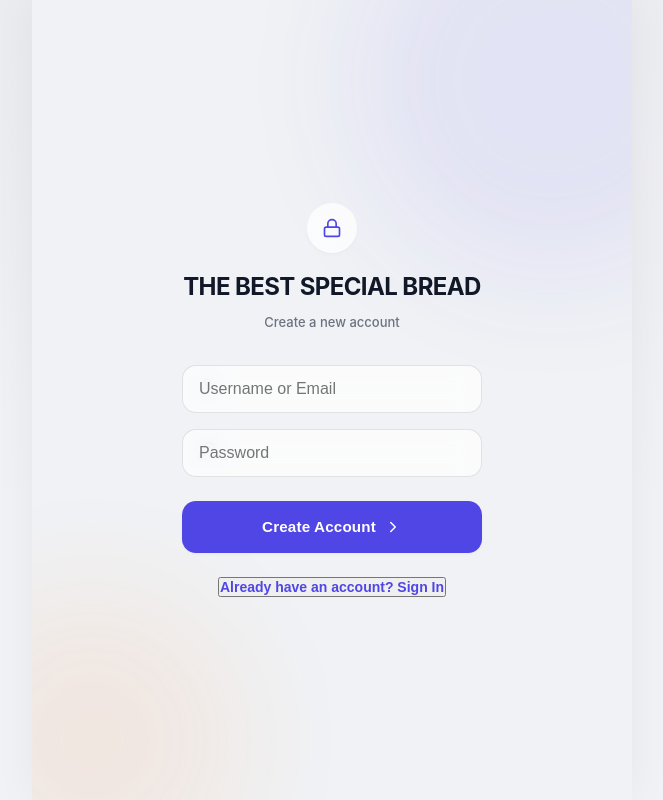
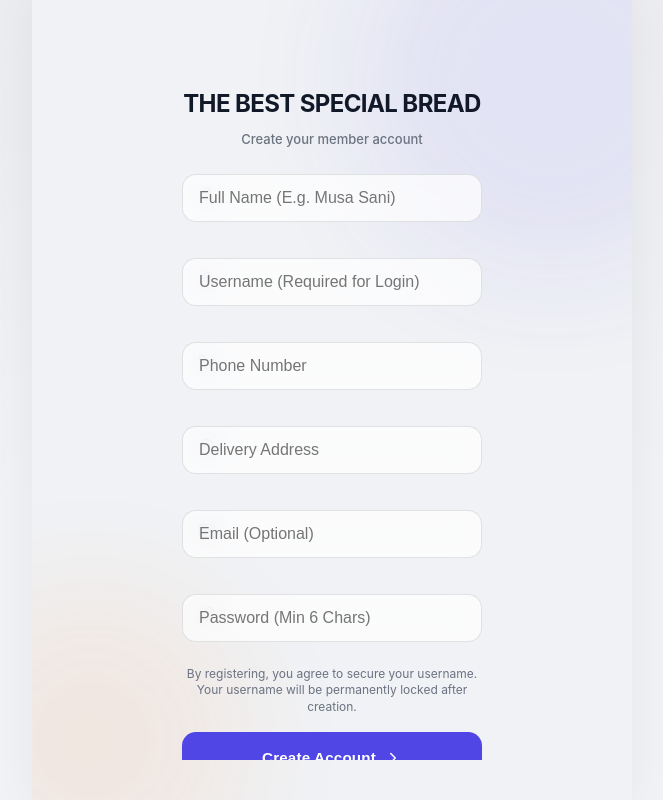
Before and after one commit to muhammadsaniishaq/bread, a React (Vite) app: page /login in a window 1280 px wide. Both pictures are taken after a click on the button "Need an account? Sign Up". Shown: the whole page, without its empty margins (308-971 px from the left). Built offline with nearby package versions, Linux system fonts and the light colour scheme.

Commit message:
Customer Phase 12: Registration Suite and UI Fixes

```diff
--- a/src/components/DigitalIdCard.tsx
+++ b/src/components/DigitalIdCard.tsx
@@ -65,7 +65,7 @@ export const DigitalIdCard: React.FC<IdCardProps> = ({ isOpen, onClose, customer
                      <img src={customer.image} style={{ width: '100%', height: '100%', borderRadius: '50%', objectFit: 'cover' }} alt="Profile" />
                    ) : (
                      <div style={{ width: '100%', height: '100%', borderRadius: '50%', background: 'linear-gradient(135deg, #4f46e5, #818cf8)', display: 'flex', alignItems: 'center', justifyContent: 'center', color: '#fff', fontSize: '32px', fontWeight: 900 }}>
-                        {(profile?.full_name || customer.name).charAt(0)}
+                        {(profile?.full_name || customer?.name || 'V').charAt(0)}
                      </div>
                    )}
                 </div>
@@ -82,14 +82,14 @@ export const DigitalIdCard: React.FC<IdCardProps> = ({ isOpen, onClose, customer
                 <div style={{ background: '#f8fafc', padding: '16px', borderRadius: '20px', display: 'flex', alignItems: 'center', justifyContent: 'space-between', border: '1px solid rgba(0,0,0,0.04)' }}>
                    <div style={{ textAlign: 'left' }}>
                       <div style={{ fontSize: '9px', fontWeight: 800, color: '#94a3b8', textTransform: 'uppercase', letterSpacing: '0.05em', marginBottom: '4px' }}>Member ID</div>
-                      <div style={{ fontSize: '13px', fontWeight: 900, color: '#1e293b', fontFamily: 'monospace' }}>#{customer.id.substring(0,8).toUpperCase()}</div>
+                      <div style={{ fontSize: '13px', fontWeight: 900, color: '#1e293b', fontFamily: 'monospace' }}>#{(customer?.id || 'VIP0000').substring(0,8).toUpperCase()}</div>
 
                       <div style={{ fontSize: '9px', fontWeight: 800, color: '#94a3b8', textTransform: 'uppercase', letterSpacing: '0.05em', marginTop: '12px', marginBottom: '4px' }}>Joined</div>
                       <div style={{ fontSize: '12px', fontWeight: 800, color: '#1e293b' }}>{new Date(profile?.created_at || Date.now()).toLocaleDateString()}</div>
                    </div>
 
                    <div style={{ padding: '8px', background: '#fff', borderRadius: '12px', boxShadow: '0 4px 10px rgba(0,0,0,0.02)' }}>
-                      <QRCode value={customer.id} size={64} level="L" />
+                      <QRCode value={customer?.id || '0000'} size={64} level="L" />
                    </div>
                 </div>
              </div>
--- a/src/pages/Login.tsx
+++ b/src/pages/Login.tsx
@@ -3,8 +3,8 @@ import { useNavigate } from 'react-router-dom';
 import { useAuth } from '../store/AuthContext';
 import { useAppContext } from '../store/AppContext';
 import { supabase } from '../lib/supabase';
-import { motion } from 'framer-motion';
-import { Lock, User, KeyRound, ChevronRight, UserPlus } from 'lucide-react';
+import { motion, AnimatePresence } from 'framer-motion';
+import { Lock, User, KeyRound, ChevronRight, UserPlus, Mail, Phone, MapPin } from 'lucide-react';
 import './Login.css';
 
 export const Login: React.FC = () => {
@@ -13,11 +13,21 @@ export const Login: React.FC = () => {
   const navigate = useNavigate();
 
   const [isLogin, setIsLogin] = useState(true);
+
+  // LOGIN STATE
   const [loginId, setLoginId] = useState(''); // Handles both username and email
+
+  // REGISTRATION STATE
+  const [regFullName, setRegFullName] = useState('');
+  const [regUsername, setRegUsername] = useState('');
+  const [regPhone, setRegPhone] = useState('');
+  const [regEmail, setRegEmail] = useState('');
+  const [regAddress, setRegAddress] = useState('');
+
+  // SHARED STATE
   const [password, setPassword] = useState('');
   const [errorMsg, setErrorMsg] = useState('');
   const [loading, setLoading] = useState(false);
-  const [needsConfirmation, setNeedsConfirmation] = useState(false);
 
   useEffect(() => {
     if (user) {
@@ -39,28 +49,31 @@ export const Login: React.FC = () => {
     setErrorMsg('');
     setLoading(true);
 
-    const finalEmail = getFormattedIdentity(loginId);
-
     try {
       if (isLogin) {
+        const finalEmail = getFormattedIdentity(loginId);
         const { error } = await supabase.auth.signInWithPassword({ email: finalEmail, password });
-        if (error) {
-          if (error.message.toLowerCase().includes('email not confirmed')) {
-            setNeedsConfirmation(true);
-          }
-          throw error;
-        }
+        if (error) throw error;
       } else {
         // Sign Up Flow
-        let metadata: any = { role: 'CUSTOMER' };
-
-        // If they used a username alias, we can optionally save their username explicitly
-        if (!loginId.includes('@')) {
-           metadata.username = loginId.trim().toLowerCase().replace(/\s+/g, '');
+        if (!regUsername || !regFullName || !password) {
+           throw new Error("Please fill in all required fields.");
         }
 
+        const usernameFormatted = regUsername.trim().toLowerCase().replace(/\s+/g, '');
+        const finalAuthEmail = `${usernameFormatted}@hub.local`;
+
+        const metadata = {
+           role: 'CUSTOMER',
+           full_name: regFullName,
+           username: usernameFormatted,
+           contact_email: regEmail,
+           phone: regPhone,
+           location: regAddress
+        };
+
         const { error } = await supabase.auth.signUp({
-          email: finalEmail,
+          email: finalAuthEmail,
           password,
           options: { data: metadata }
         });
@@ -81,7 +94,7 @@ export const Login: React.FC = () => {
   };
 
   return (
-    <div className="login-container flex flex-col items-center justify-center">
+    <div className="login-container flex flex-col items-center justify-center" style={{ padding: '20px' }}>
       <div className="login-bg-shape shape-top-right"></div>
       <div className="login-bg-shape shape-bottom-left"></div>
 
@@ -89,6 +102,7 @@ export const Login: React.FC = () => {
         initial={{ opacity: 0, y: 20 }}
         animate={{ opacity: 1, y: 0 }}
         className="login-content w-full flex flex-col items-center z-10"
+        style={{ maxWidth: '400px', padding: '30px 24px', maxHeight: '90vh', overflowY: 'auto' }}
       >
         <motion.div
           initial={{ scale: 0 }}
@@ -106,45 +120,62 @@ export const Login: React.FC = () => {
         <h1 className="text-center mb-2 login-title" style={{color: 'var(--text-primary)'}}>
           {appSettings?.companyName || 'BAKERY HUB'}
         </h1>
-        <p className="text-center text-secondary mb-8 font-medium" style={{ fontSize: '13px' }}>
-          {isLogin ? 'Sign in with Username or Email' : 'Create a new account'}
+        <p className="text-center text-secondary mb-6 font-medium" style={{ fontSize: '13px' }}>
+          {isLogin ? 'Sign in with Username or Email' : 'Create your member account'}
         </p>
 
         <form onSubmit={handleSubmit} className="login-form w-full">
-          <div className="form-group mb-4 relative">
-            <div className="input-icon text-secondary">
-              <User size={18} />
-            </div>
-            <input
-              type="text"
-              className="form-input login-input"
-              placeholder="Username or Email"
-              value={loginId}
-              onChange={e => setLoginId(e.target.value)}
-              required
-            />
-          </div>
+          <AnimatePresence mode="wait">
+            {isLogin ? (
+              <motion.div key="login" initial={{ opacity: 0, x: -20 }} animate={{ opacity: 1, x: 0 }} exit={{ opacity: 0, x: 20 }}>
+                 <div className="form-group mb-4 relative">
+                   <div className="input-icon text-secondary"><User size={18} /></div>
+                   <input type="text" className="form-input login-input" placeholder="Username or Email" value={loginId} onChange={e => setLoginId(e.target.value)} required />
+                 </div>
+              </motion.div>
+            ) : (
+              <motion.div key="register" initial={{ opacity: 0, x: 20 }} animate={{ opacity: 1, x: 0 }} exit={{ opacity: 0, x: -20 }} style={{ display: 'flex', flexDirection: 'column', gap: '16px', marginBottom: '16px' }}>
+
+                 <div className="form-group relative">
+                   <div className="input-icon text-secondary"><User size={18} /></div>
+                   <input type="text" className="form-input login-input" placeholder="Full Name (E.g. Musa Sani)" value={regFullName} onChange={e => setRegFullName(e.target.value)} required />
+                 </div>
+
+                 <div className="form-group relative">
+                   <div className="input-icon text-secondary"><User size={18} style={{color: '#4f46e5'}} /></div>
+                   <input type="text" className="form-input login-input" placeholder="Username (Required for Login)" value={regUsername} onChange={e => setRegUsername(e.target.value)} required />
+                 </div>
+
+                 <div className="form-group relative">
+                   <div className="input-icon text-secondary"><Phone size={18} /></div>
+                   <input type="text" className="form-input login-input" placeholder="Phone Number" value={regPhone} onChange={e => setRegPhone(e.target.value)} required />
+                 </div>
+
+                 <div className="form-group relative">
+                   <div className="input-icon text-secondary"><MapPin size={18} /></div>
+                   <input type="text" className="form-input login-input" placeholder="Delivery Address" value={regAddress} onChange={e => setRegAddress(e.target.value)} required />
+                 </div>
+
+                 <div className="form-group relative">
+                   <div className="input-icon text-secondary"><Mail size={18} /></div>
+                   <input type="email" className="form-input login-input" placeholder="Email (Optional)" value={regEmail} onChange={e => setRegEmail(e.target.value)} />
+                 </div>
+
+              </motion.div>
+            )}
+          </AnimatePresence>
+
           <div className="form-group mb-6 relative">
-            <div className="input-icon text-secondary">
-              <KeyRound size={18} />
-            </div>
-            <input
-              type="password"
-              className="form-input login-input"
-              placeholder="Password"
-              value={password}
-              onChange={e => setPassword(e.target.value)}
-              required
-              minLength={6}
-            />
+            <div className="input-icon text-secondary"><KeyRound size={18} /></div>
+            <input type="password" className="form-input login-input" placeholder="Password (Min 6 Chars)" value={password} onChange={e => setPassword(e.target.value)} required minLength={6} />
           </div>
 
           {errorMsg && <p className="text-danger text-sm mb-4 text-center font-bold px-4">{errorMsg}</p>}
 
-          {needsConfirmation && (
-             <p className="text-secondary text-xs mb-4 text-center">
-                Note: Email confirmation is enabled. If you used a Username without a real email, your admin must manually confirm your account.
-             </p>
+          {!isLogin && (
+            <p className="text-secondary text-xs mb-4 text-center px-4" style={{lineHeight: 1.4}}>
+              By registering, you agree to secure your username. Your username will be permanently locked after creation.
+            </p>
           )}
 
           <button type="submit" disabled={loading} className="btn btn-primary w-full flex items-center justify-center gap-2 login-btn">
@@ -153,7 +184,7 @@ export const Login: React.FC = () => {
         </form>
 
         <button
-          onClick={() => { setIsLogin(!isLogin); setErrorMsg(''); setNeedsConfirmation(false); }}
+          onClick={() => { setIsLogin(!isLogin); setErrorMsg(''); setPassword(''); }}
           className="mt-6 text-primary text-sm font-bold flex items-center gap-2 hover:underline z-10"
         >
           {isLogin ? <><UserPlus size={16}/> Need an account? Sign Up</> : 'Already have an account? Sign In'}
```
Also changed, not shown: src/pages/CustomerDashboard.tsx (+11 -3 lines), src/pages/CustomerProfileHub.tsx (+6 -3 lines).
